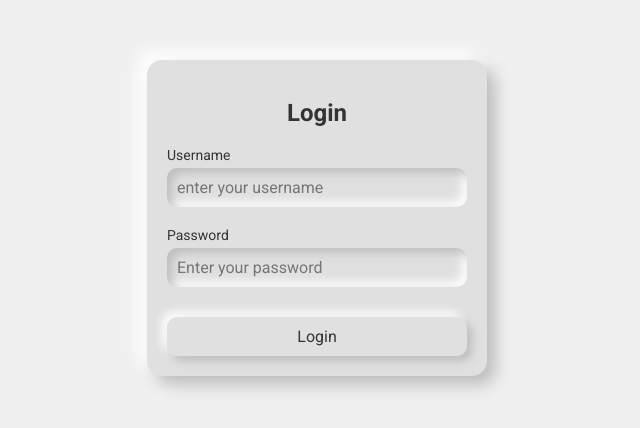
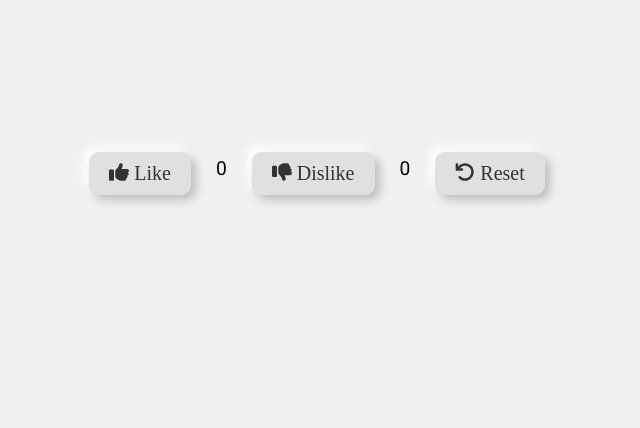
Before and after one commit to denisNejelschi/homeworksAF, a React (Create React App) app: page / in a window 1280 px wide. Shown: the part 232-660 px from the top of the page, without its empty margins (323-963 px from the left). Built offline with nearby package versions, Linux system fonts and the light colour scheme.

Commit message:
homework 5 feedback

```diff
--- a/package.json
+++ b/package.json
@@ -4,10 +4,13 @@
   "private": true,
   "homepage": ".",
   "dependencies": {
+    "@fortawesome/fontawesome-svg-core": "^6.5.2",
+    "@fortawesome/free-solid-svg-icons": "^6.5.2",
+    "@fortawesome/react-fontawesome": "^0.2.2",
     "@testing-library/jest-dom": "^5.17.0",
     "@testing-library/react": "^13.4.0",
     "@testing-library/user-event": "^13.5.0",
-    "gh-pages":"^6.1.1",
+    "gh-pages": "^6.1.1",
     "react": "^18.3.1",
     "react-dom": "^18.3.1",
     "react-scripts": "5.0.1",
--- /dev/null
+++ b/src/components/counter/counter.css
@@ -0,0 +1,44 @@
+.counter-container {
+    background-color: #e0e5ec;
+    padding: 20px;
+    border-radius: 15px;
+    box-shadow:
+      -8px -8px 16px #ffffff,
+      8px 8px 16px rgba(0, 0, 0, 0.1);
+      font-family: Roboto serif;
+      font-size: 25px;
+      font-style: bold;
+      color: #2C3A47;
+  }
+
+  .counter-container p,
+  .counter-container button {
+    margin: 10px;
+    font-family: Roboto serif;
+    margin-bottom: 10px;
+    font-size: 24px;
+  }
+
+  .counter-container button {
+    background-color: #f0f5fa;
+    padding: 10px 20px;
+    border: none;
+    border-radius: 8px;
+    cursor: pointer;
+    box-shadow:
+      -4px -4px 8px #ffffff,
+      4px 4px 8px rgba(0, 0, 0, 0.05);
+    transition: transform 0.2s ease;
+  }
+
+  .counter-container button:hover {
+    transform: translateY(2px);
+  }
+span{
+    color: red;
+}
+ul{
+
+    list-style: none;
+
+}
--- /dev/null
+++ b/src/components/feedback/Feedback.jsx
@@ -0,0 +1,43 @@
+import React, { useState } from "react";
+import "./feedback.css";
+import MyButton from "../myButton/MyButton";
+import { faThumbsUp, faThumbsDown, faUndo } from "@fortawesome/free-solid-svg-icons";
+
+const Feedback = () => {
+  const [like, setLike] = useState(0);
+  const [dislike, setDislike] = useState(0);
+
+  const  addLike=()=> {
+    setLike((prev) => prev + 1);
+    console.log(like);
+  }
+
+  const  addDislike=()=> {
+    setDislike((prev) => prev + 1);
+  }
+
+  const reset= ()=> {
+    setLike(0);
+    setDislike(0);
+  };
+
+  return (
+    <div className="feedback-container">
+      <div className="feedback-item" onClick={addLike}>
+        <MyButton type="button" name="Like" icon={faThumbsUp}   />
+        <p>{like}</p>
+      </div>
+
+      <div className="feedback-item" onClick={addDislike}>
+        <MyButton type="button" name="Dislike" icon={faThumbsDown}  />
+        <p>{dislike}</p>
+      </div>
+
+      <div className="feedback-item"  onClick={reset}>
+        <MyButton type="button" name="Reset" icon={faUndo}  />
+      </div>
+    </div>
+  );
+};
+
+export default Feedback;
--- /dev/null
+++ b/src/components/feedback/feedback.css
@@ -0,0 +1,15 @@
+.feedback-container {
+    display: flex;
+    justify-content: space-around;
+    align-items: center;
+  }
+
+  .feedback-item {
+    display: flex;
+    align-items: center;
+  }
+
+  .feedback-item p {
+    font-size: larger;
+    margin: 15px 25px;
+  }
--- a/src/components/loginForm/LoginForm.jsx
+++ b/src/components/loginForm/LoginForm.jsx
@@ -10,8 +10,9 @@ const LoginForm = () => {
       <Input
         name="name"
         type="user"
-        placeholder="enter your username"
+        placeholder="Enter your username"
         label="Username"
+        value ="12"
       />
       <Input
         name="password"
@@ -19,7 +20,14 @@ const LoginForm = () => {
         placeholder="Enter your password"
         label="Password"
       />
+      <Input
+        name="IBAN"
+        type="password"
+        placeholder="Enter your CVV"
+        label="Confirmation $"
+      />
       <MyButton name="Login" type="submit" />
+
     </form>
   );
 };
--- a/src/components/myButton/MyButton.jsx
+++ b/src/components/myButton/MyButton.jsx
@@ -1,10 +1,12 @@
 import React from "react";
 import './myButton.css'
-const MyButton = ({ name, type }) => {
+import { FontAwesomeIcon } from "@fortawesome/react-fontawesome";
+const MyButton = ({ name, type, icon }) => {
   return (
-    <button type={type} className="my-button">
-      {name}
-    </button>
+    <button type={type} className="my-button" >
+    <span className="button-icon"><FontAwesomeIcon icon={icon} /> </span>
+    {name}
+  </button>
   );
 };
 export default MyButton;
--- a/src/components/myButton/myButton.css
+++ b/src/components/myButton/myButton.css
@@ -11,8 +11,15 @@
   box-shadow: 5px 5px 10px #bebebe, -5px -5px 10px #ffffff;
   transition: all 0.3s ease;
   margin-top: 10px;
+  font-family: Roboto sans-serif;
+  font-size: 20px;
 }
 
 .my-button:hover {
   box-shadow: inset 5px 5px 10px #bebebe, inset -5px -5px 10px #ffffff;
 }
+.my-button:active {
+  box-shadow: 5px 5px 10px #bebebe, -5px -5px 10px #ffffff;
+  color: #F97F51;
+  font-size: 26px;
+}
--- /dev/null
+++ b/src/homeworks/homework_05/Homework05.jsx
@@ -0,0 +1,13 @@
+import React from 'react';
+import Feedback from '../../components/feedback/Feedback';
+import './homework05.css';
+
+const Homework05 = () => {
+  return (
+    <div className="homework-container">
+      <Feedback/>
+    </div>
+  );
+};
+
+export default Homework05;
--- /dev/null
+++ b/src/homeworks/homework_05/homework05.css
@@ -0,0 +1,10 @@
+.homework-container {
+    display: flex;
+    justify-content: center;
+    align-items: center;
+    height: 100vh;
+    background-color: #f0f0f0;
+    font-family: 'Roboto', sans-serif;
+
+
+  }
--- a/src/index.jsx
+++ b/src/index.jsx
@@ -1,10 +1,12 @@
 import React from 'react';
 import ReactDOM from 'react-dom/client';
 import './index.css';
+import Homework05 from './homeworks/homework_05/Homework05';
 // import Lesson03 from './lessons/lesson_03/Lesson03';
-import Homework03 from './homeworks/homework_03/Homework03';
-import Lesson04 from './lessons/lesson_04/Lesson04';
-import Homework04 from './homeworks/homework_04/Homework04';
+// import Homework03 from './homeworks/homework_03/Homework03';
+// import Lesson04 from './lessons/lesson_04/Lesson04';
+// import Homework04 from './homeworks/homework_04/Homework04';
+// import Lesson05 from './lessons/lesson_05/Lesson05';
 
 const root = ReactDOM.createRoot(document.getElementById('root'));
 root.render(
@@ -12,6 +14,8 @@ root.render(
     {/* <Lesson03 /> */}
     {/* <Homework03 /> */}
     {/* <Lesson04/> */}
-    <Homework04/>
+    {/* <Homework04/> */}
+    {/* <Lesson05/> */}
+    <Homework05/>
   </>
 );
--- /dev/null
+++ b/src/lessons/lesson_05/Lesson05.jsx
@@ -0,0 +1,14 @@
+import Counter from "../../components/counter/Counter";
+
+
+function Lesson05() {
+
+
+
+  return (
+    <div>
+      <Counter/>
+    </div>
+  );
+}
+export default Lesson05;
```
Also changed, not shown: src/components/counter/Counter.jsx (added, +49 -0 lines), 1 other file (tests, documents, lock files or other folders).
